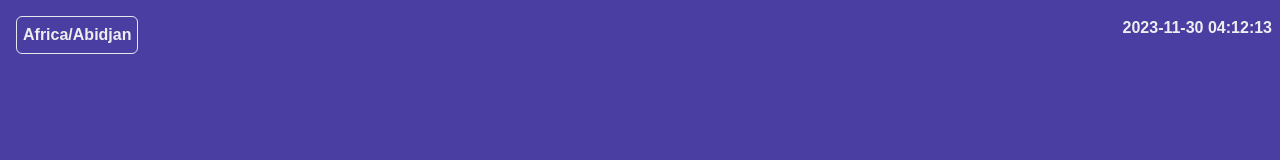
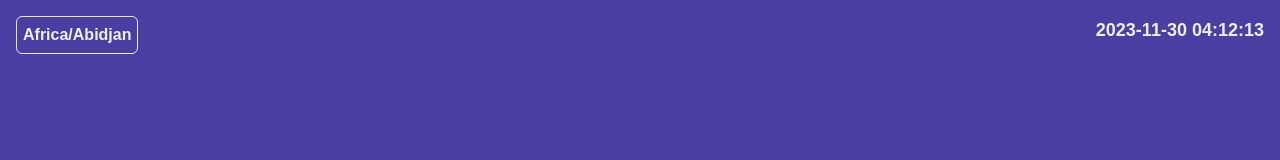
Before and after one commit to bluestar-b/2024-countdown, a React (Vite) app: page / in a window 1280 px wide. Shown: the top 160 px of the page. Built offline with nearby package versions, Linux system fonts and the light colour scheme.

Commit message:
Update Countdown.jsx

```diff
--- a/src/components/Countdown.jsx
+++ b/src/components/Countdown.jsx
@@ -3,7 +3,6 @@ import Snowfall from "react-snowfall";
 import { TimezoneDropdown } from "./TimezoneDropdown";
 import { calculateTimeLeft } from "../lib/calculateTimeLeft";
 import moment from "moment-timezone";
-
 
 
 
@@ -52,8 +51,8 @@ export const Countdown = () => {
   return (
     <div className="flex items-center justify-center h-screen relative">
       <div className="absolute top-4 left-4 flex flex-col items-center">
-        <div className="fixed right-2">
-          <p className="text-lgxl font-semibold">{currentDate} {currentTime}</p>
+        <div className="fixed right-4">
+          <p className="text-lg font-semibold">{currentDate} {currentTime}</p>
         </div>
 
         <TimezoneDropdown
```
